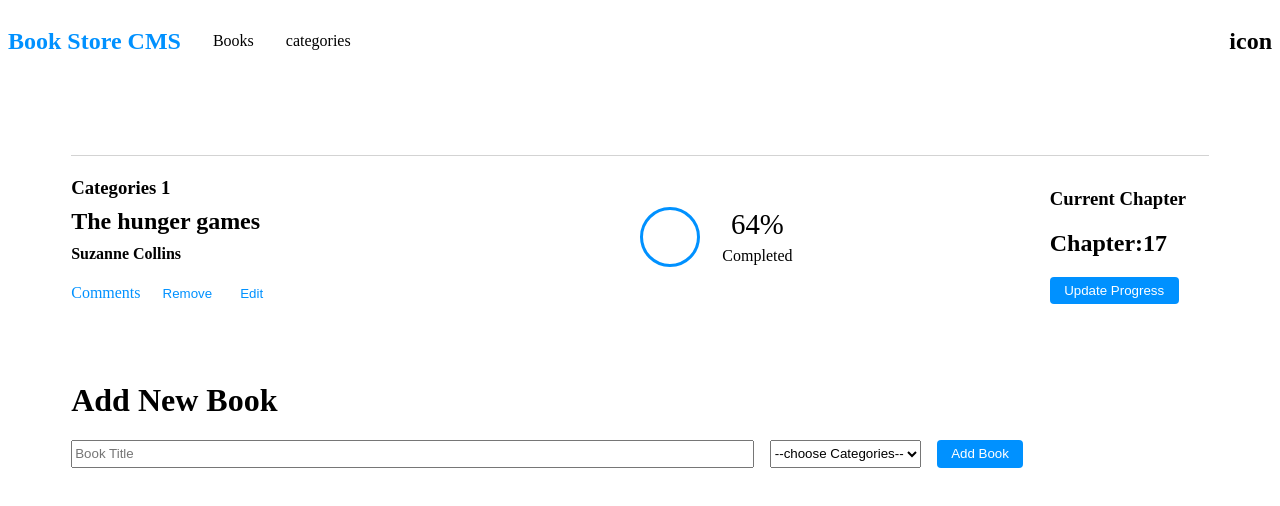
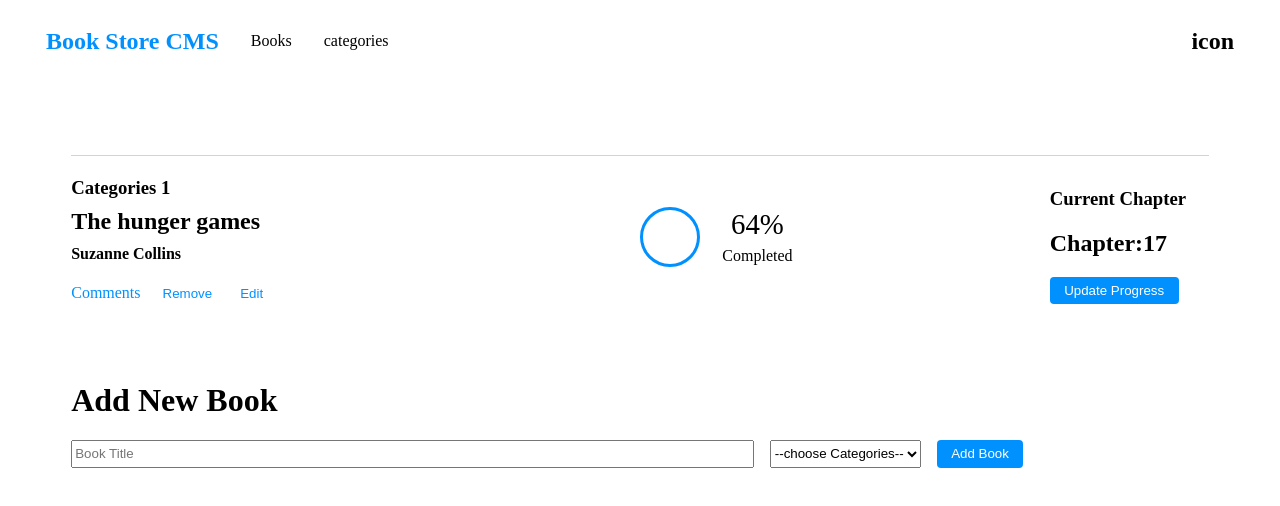
Before and after one commit to MohamedRoshdy2021/Book-store, a React (Create React App) app: page / in a window 1280 px wide. Shown: the top 506 px of the page. Built offline with nearby package versions, Linux system fonts and the light colour scheme.

Commit message:
small enhancments about the navbar

```diff
--- a/src/index.css
+++ b/src/index.css
@@ -10,6 +10,8 @@ a {
 .head {
   display: flex;
   justify-content: space-between;
+  width: 94%;
+  margin: 0 auto;
 }
 
 nav {
```
